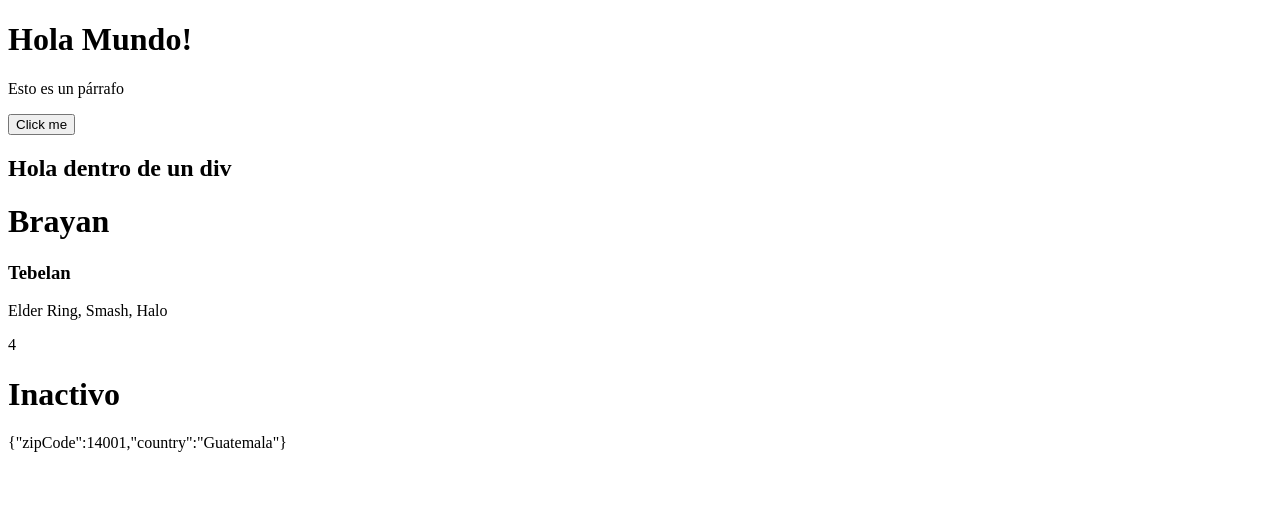
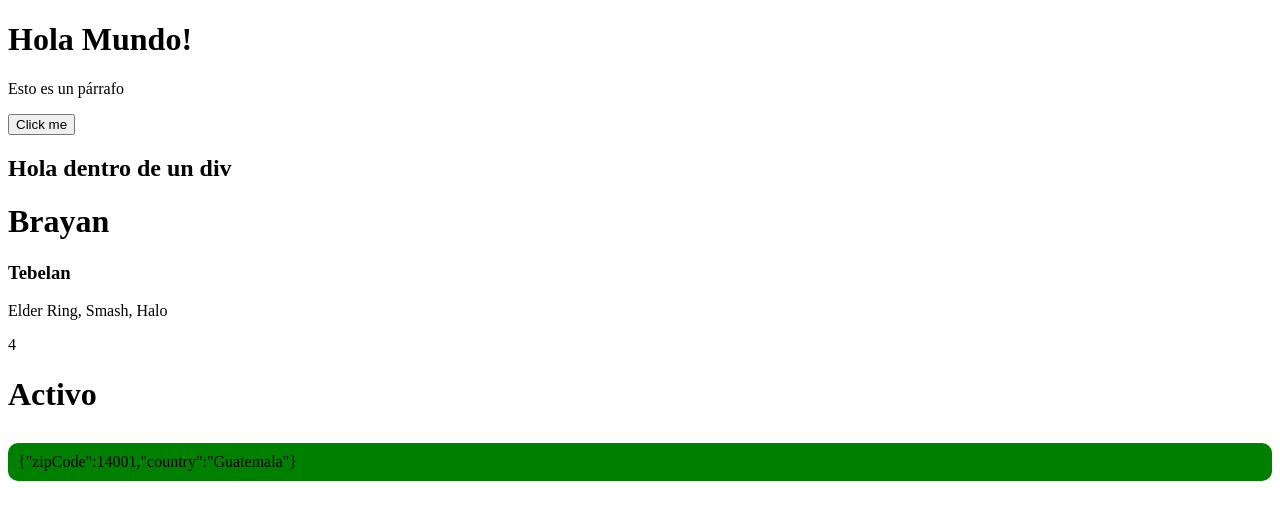
Before and after one commit to BrayanTM/React, a React (Vite) app in the folder 02-first-steps/: page / in a window 1280 px wide. Shown: the top 520 px of the page. Built offline with nearby package versions, Linux system fonts and the light colour scheme.

Commit message:
Colocar estilos de CSS

```diff
--- a/02-first-steps/src/MyAwesomeApp.tsx
+++ b/02-first-steps/src/MyAwesomeApp.tsx
@@ -1,13 +1,22 @@
+import type { CSSProperties } from "react";
+
 const firstName: string = "Brayan";
 const lastName: string = "Tebelan";
 
 const favoriteGames: string[] = ["Elder Ring", "Smash", "Halo"];
 
-const isActive: boolean = false;
+const isActive: boolean = true;
 
 const address = {
   zipCode: 14001,
   country: "Guatemala",
+};
+
+const myStyles: CSSProperties = {
+  backgroundColor: isActive ? "green" : "yellow",
+  borderRadius: 10,
+  padding: 10,
+  marginTop: 30,
 };
 
 export function MyAwesomeApp() {
@@ -21,7 +30,7 @@ export function MyAwesomeApp() {
 
       <h1>{isActive ? "Activo" : "Inactivo"}</h1>
 
-      <p>{JSON.stringify(address)}</p>
+      <p style={myStyles}>{JSON.stringify(address)}</p>
     </>
   );
 }
```
